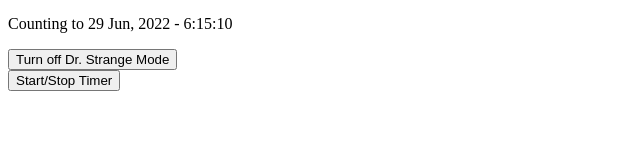
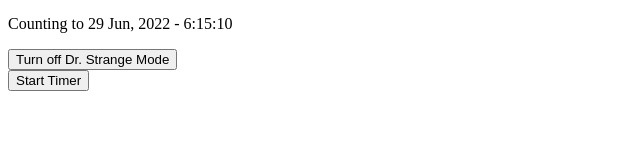
Before and after one commit to ben-laird/adjustable-timer, a React (Create React App) app: page / in a window 1280 px wide. Shown: the part 153-300 px from the top of the page, without its empty margins (0-640 px from the left). Built offline with nearby package versions, Linux system fonts and the light colour scheme.

Commit message:
Implement Start/Stop button component

```diff
--- a/src/features/timer/StartStop.tsx
+++ b/src/features/timer/StartStop.tsx
@@ -4,13 +4,20 @@
 
 type StartStopProps = ReturnType<typeof mapState> & typeof mapDispatch;
 
-const StartStop = () => {
-  const memes = () => console.log("memes");
-  return <button onClick={memes}>Start/Stop Timer</button>;
+const StartStop = (props: StartStopProps) => {
+  return (
+    <button onClick={props.flipCounting}>
+      {`${props.isCounting ? "Stop" : "Start"}`} Timer
+    </button>
+  );
 };
 
-const mapState = (state: RootState) => {};
+const mapState = (state: RootState) => {
+  const { isCounting } = state.timerSlice;
+  const output = { isCounting };
+  return output;
+};
 
 const mapDispatch = { flipCounting };
 
-export default StartStop;
+export default connect(mapState, mapDispatch)(StartStop);
```
